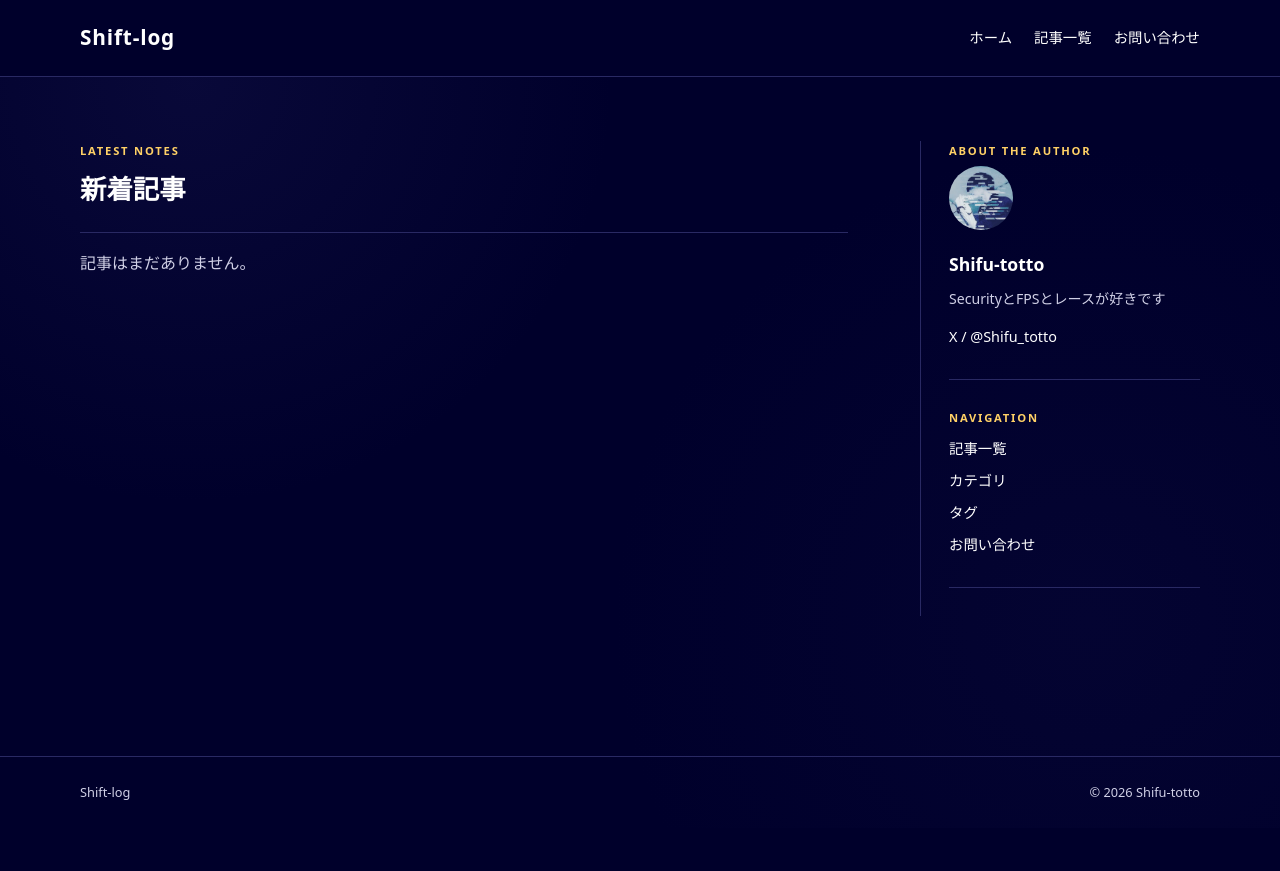
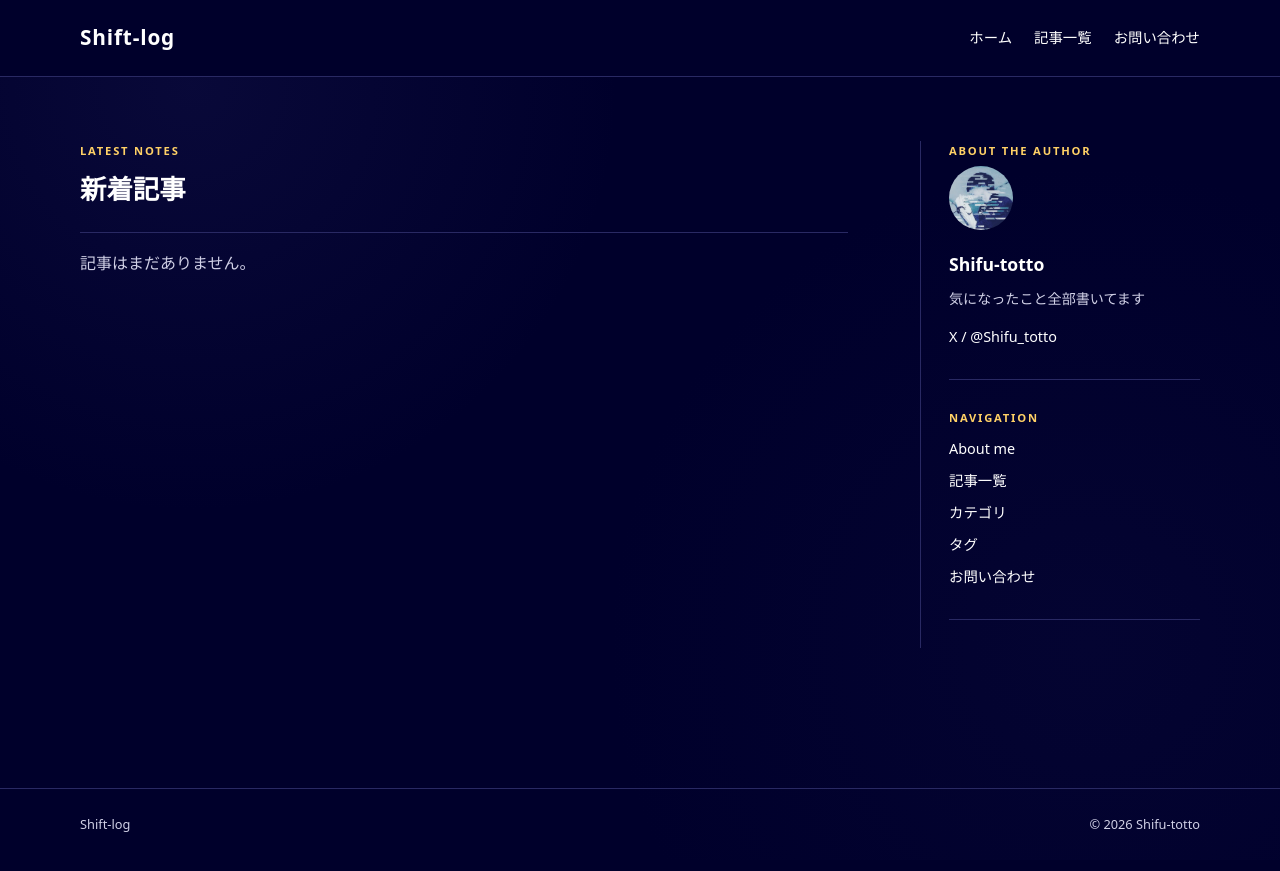
Before and after one commit to shifu-totto/shift-log, a Jekyll site: the page built from index.html, in a window 1280 px wide. Shown: the top 871 px of the page. Built offline with Jekyll 4.4.1, drawn with Linux system fonts in a browser that asks for light colours.

Commit message:
fix aboutme

```diff
--- a/_config.yml
+++ b/_config.yml
@@ -16,8 +16,9 @@ authors:
       name:           Shifu-totto
       site:           https://shifu-totto.github.io/shift-log/
       avatar:         /assets/images/avatar1.jpg
-      bio:            "SecurityとFPSとレースが好きです"
+      bio:            "気になったこと全部書いてます"
       twitter:        https://x.com/Shifu_totto
+      Twitch:         https://www.twitch.tv/shifu_totto
 
 # Defaults
 defaults:
--- a/_includes/sidebar.html
+++ b/_includes/sidebar.html
@@ -11,6 +11,7 @@
 
 <section class="sidebar-block">
     <p class="eyebrow">NAVIGATION</p>
+    <a class="sidebar-link" href="{{ site.baseurl }}/about.html">About me</a>
     <a class="sidebar-link" href="{{ site.baseurl }}/authors-list.html">記事一覧</a>
     <a class="sidebar-link" href="{{ site.baseurl }}/categories.html">カテゴリ</a>
     <a class="sidebar-link" href="{{ site.baseurl }}/tags.html">タグ</a>
```
